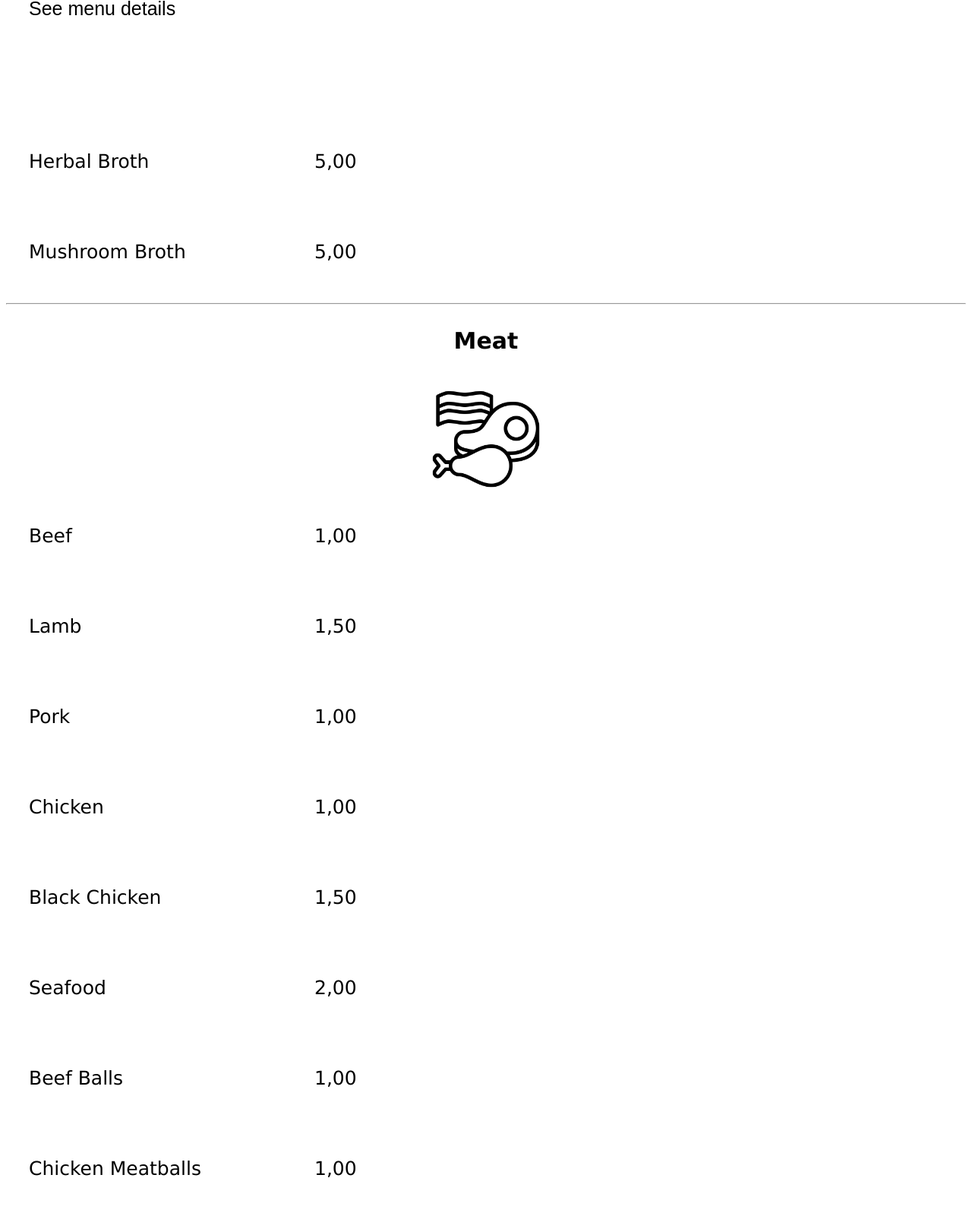
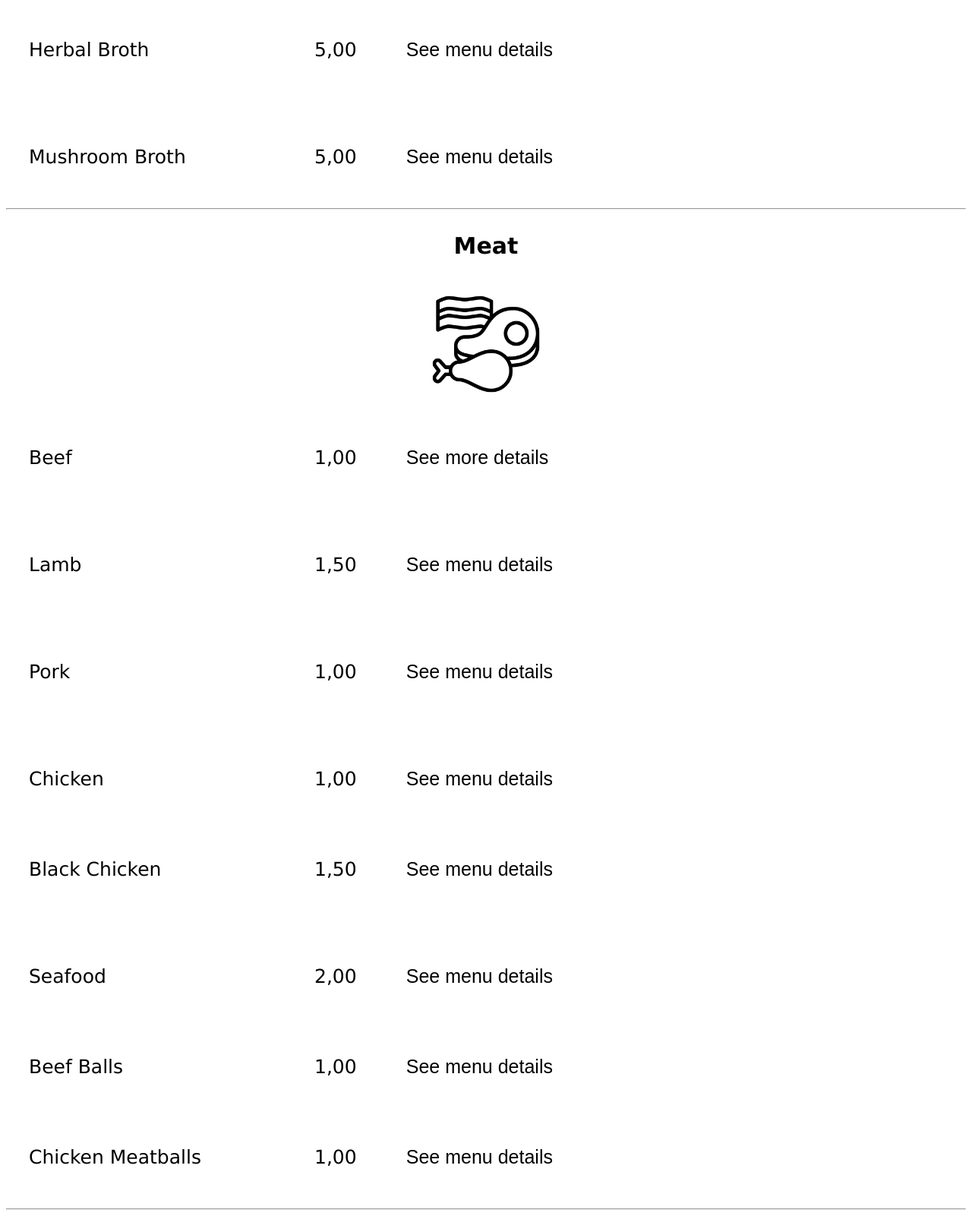
Before and after one commit to Min-Thway-Htut/Restaurant-Website, a plain HTML site: page generic.html in a window 1280 px wide. Shown: the part 756-2357 px from the top of the page at 76% size. Drawn offline with Linux system fonts and the light colour scheme.

Commit message:
Updating menu details

```diff
--- a/generic.html
+++ b/generic.html
@@ -26,46 +26,74 @@
             <img class="menu-logo" src="images/broth-logo.png" alt="broth" />
             <article class="item">
                 <p class = "item-broths">Spicy Broth</p><p class="price">5,00</p>
+                <button onclick="spicyBrothDetails()" class="menu-details">See menu details</button>
+                <p class="broth-description" id="spicy-broth"></p>
             </article>
-            <button onclick="spicyBrothDetails()" class="menu-details">See menu details</button>
-                <p class="broth-description" id="spicy-broth"></p>
 
             <article class="item">
                 <p class = "item-broths" id="herbal-broth">Herbal Broth</p><p class="price">5,00</p>
+                <button onclick="herbalBrothDetails()" class="menu-details">See menu details</button>
+                <p id="herbal-broth"></p>
             </article>
-
 
 
             <article class="item">
                 <p class = "item-broths" id="mushroom-broth">Mushroom Broth</p><p class="price">5,00</p>
+                <button onclick="mushroomBrothDetails()" class="menu-details">See menu details</button>
+                <p id="mushroom-broth"></p>
+
             </article>
+
             <hr />
 
             <h3 id="meat">Meat</h3>
             <img class="menu-logo meat" src="images/meat-logo.jpg" id = "meat-logo" alt="meat" />
             <article class="item">
                 <p class = "item-meat">Beef</p><p class="price">1,00</p>
+                <button onclick = "beefDescription()" class="menu-details">See more details</button>
+
+                <p class="broth-description" id="meat-item"></p>
             </article>
+
             <article class="item">
                 <p class = "item-meat">Lamb</p><p class="price">1,50</p>
+                <button onclick="lambDescription()" class="menu-details">See menu details</button>
+                <p class="broth-description" id="lamb-menu"></p>
+
             </article>
+
             <article class="item">
                 <p class = "item-meat">Pork</p><p class="price">1,00</p>
+                <button onclick="porkDescription()" class="menu-details">See menu details</button>
+                <p class="broth-description" id="pork-menu"></p>
+
             </article>
+
             <article class="item">
                 <p class = "item-meat">Chicken</p><p class="price">1,00</p>
+                <button onclick="chickenDescription()" class="menu-details">See menu details</button>
+                <p class="broth-description" id="chicken-menu"></p>
             </article>
+
             <article class="item">
                 <p class = "item-meat">Black Chicken</p><p class="price">1,50</p>
+                <button class="menu-details">See menu details</button>
             </article>
+
             <article class="item">
                 <p class = "item-meat">Seafood</p><p class="price">2,00</p>
+                <button onclick="seafoodDescription()" class="menu-details">See menu details</button>
+                <p class="broth-description" id="seafood-menu"></p>
             </article>
+
             <article class="item">
                 <p class = "item-meat">Beef Balls</p><p class="price">1,00</p>
+                <button class="menu-details">See menu details</button>
             </article>
+
             <article class="item">
                 <p class = "item-meat">Chicken Meatballs</p><p class="price">1,00</p>
+                <button class="menu-details">See menu details</button>
             </article>
             <hr />
 
@@ -73,18 +101,27 @@
             <img class="menu-logo vegetables" src="images/vegetables-logo.png" alt="vegetables" />
             <article class="item">
                 <p class="item-vegetables">Mushrooms</p><p class="price">0,25</p>
+                <button class="menu-details">See menu details</button>
             </article>
+
             <article class="item">
                 <p class="item-vegetables">Chinese Cabbage</p><p class="price">0,25</p>
+                <button class="menu-details">See menu details</button>
             </article>
+
             <article class="item">
                 <p class="item-vegetables">Carrots</p><p class="price">0,25</p>
+                <button class="menu-details">See menu details</button>
             </article>
+
             <article class="item">
                 <p class="item-vegetables">Broccoli</p><p class="price">0,25</p>
+                <button class="menu-details">See menu details</button>
             </article>
+
             <article class="item">
                 <p class="item-vegetables">Baby Corn</p><p class="price">0,25</p>
+                <button class="menu-details">See menu details</button>
             </article>
         <hr/>
 
@@ -92,12 +129,18 @@
             <img class="menu-logo sauce" src="images/sauce-logo.jpg" alt="sauce" />
             <article class="item">
                 <p class="item-sauce">Soy Sauce</p>
+                <button onclick="spicyBrothDetails()" class="menu-details">See menu details</button>
+                <p class="broth-description" id="spicy-broth"></p>
             </article>
+
             <article class="item">
                 <p class="item-sauce">Spicy Sauce</p>
+                <button class="menu-details">See menu details</button>
             </article>
+
             <article class="item">
                 <p class="item-sauce">Normal Sauce</p>
+                <button class="menu-details">See menu details</button>
             </article>
             <hr />
 
--- a/script.js
+++ b/script.js
@@ -2,6 +2,32 @@ function spicyBrothDetails(){
     let spicyBrothDetails = "Spicy broth is a hot soup made with chili peppers, garlic, ginger, and spices in a tasty broth. It's great for soups and noodles.";
 document.getElementById("spicy-broth").innerHTML = spicyBrothDetails;}
 
-function herbalBrothDetails(){
-    let herbalBrothDetails = "Herbal broth is a flavorful soup base made by simmering aromatic herbs like thyme, rosemary, and parsley with vegetables. It adds depth and freshness to dishes like soups and stews.";
-document.getElementById("herbal-broth").innerHTML = herbalBrothDetails;}
+function mushroomBrothDetails(){
+    let mushroomBrothDetails = "Introducing our savory mushroom broth, a rich fusion of earthy mushrooms and aromatic herbs. Simmered to perfection, it's a comforting elixir that delights the palate with every nourishing sip.";
+    document.getElementById("mushroom-broth").innerHTML = mushroomBrothDetails;
+}
+
+function beefDescription(){
+    let beefDescription = "Savor the richness of our beef broth, made with tender beef and aromatic spices for a comforting, flavorful experience.";
+    document.getElementById("meat-item").innerHTML = beefDescription;
+    }
+
+function lambDescription(){
+        let lambDescription = "Indulge in the comforting warmth of our lamb broth, crafted with succulent lamb and aromatic herbs for a truly satisfying taste experience.";
+        document.getElementById("lamb-menu").innerHTML = lambDescription;
+    }
+
+function porkDescription(){
+        let porkDescription = "Treat yourself to the hearty goodness of our pork broth, simmered to perfection with savory pork and aromatic seasonings, delivering a deliciously comforting taste in every sip.";
+        document.getElementById("pork-menu").innerHTML = porkDescription;
+    }
+
+function chickenDescription(){
+        let chickenDescription = "Delight in the comforting taste of our chicken broth, crafted with tender chicken and aromatic herbs for a soul-warming experience with every sip.";
+        document.getElementById("chicken-menu").innerHTML = chickenDescription;
+    }
+
+function seafoodDescription(){
+        let seafoodDescription = "Savor the ocean's bounty with our seafood broth, brimming with the fresh flavors of the sea and aromatic herbs, creating a delightful and invigorating taste experience.";
+        document.getElementById("seafood-menu").innerHTML = seafoodDescription;
+    }
```
